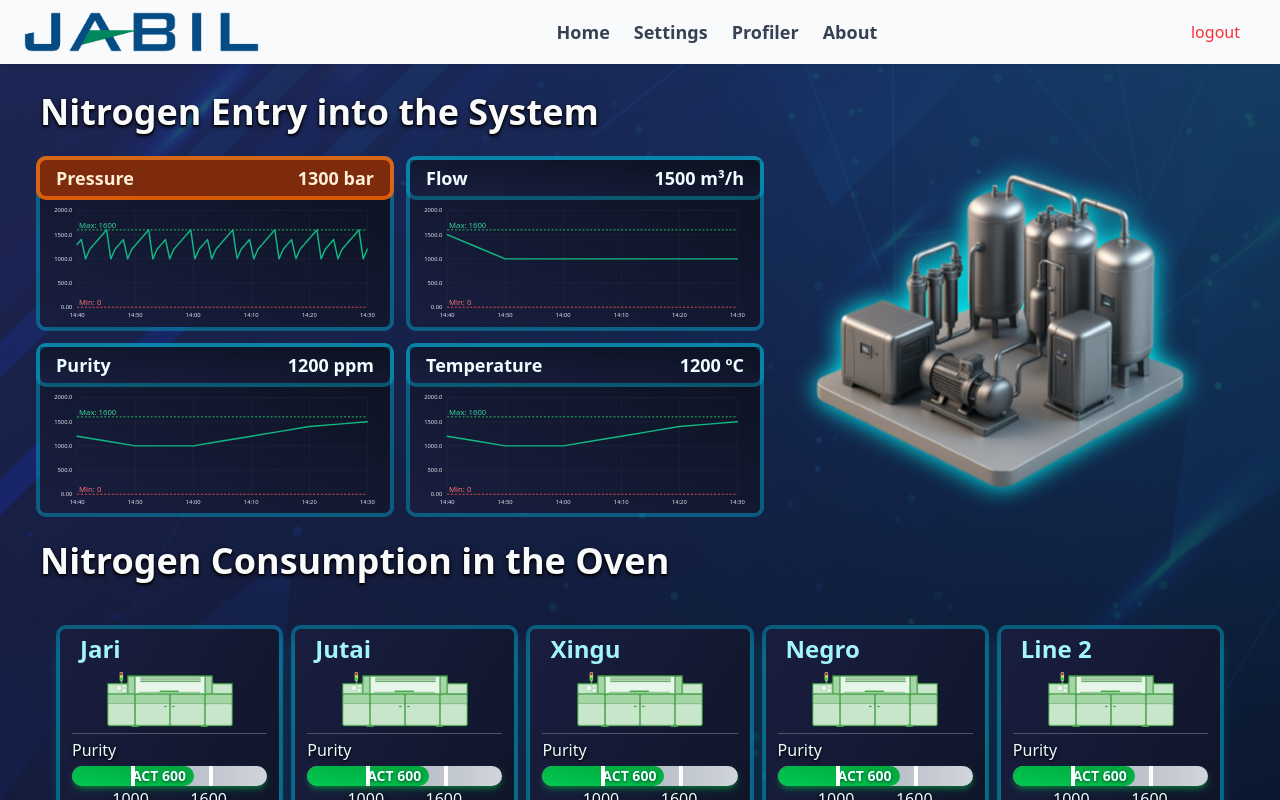
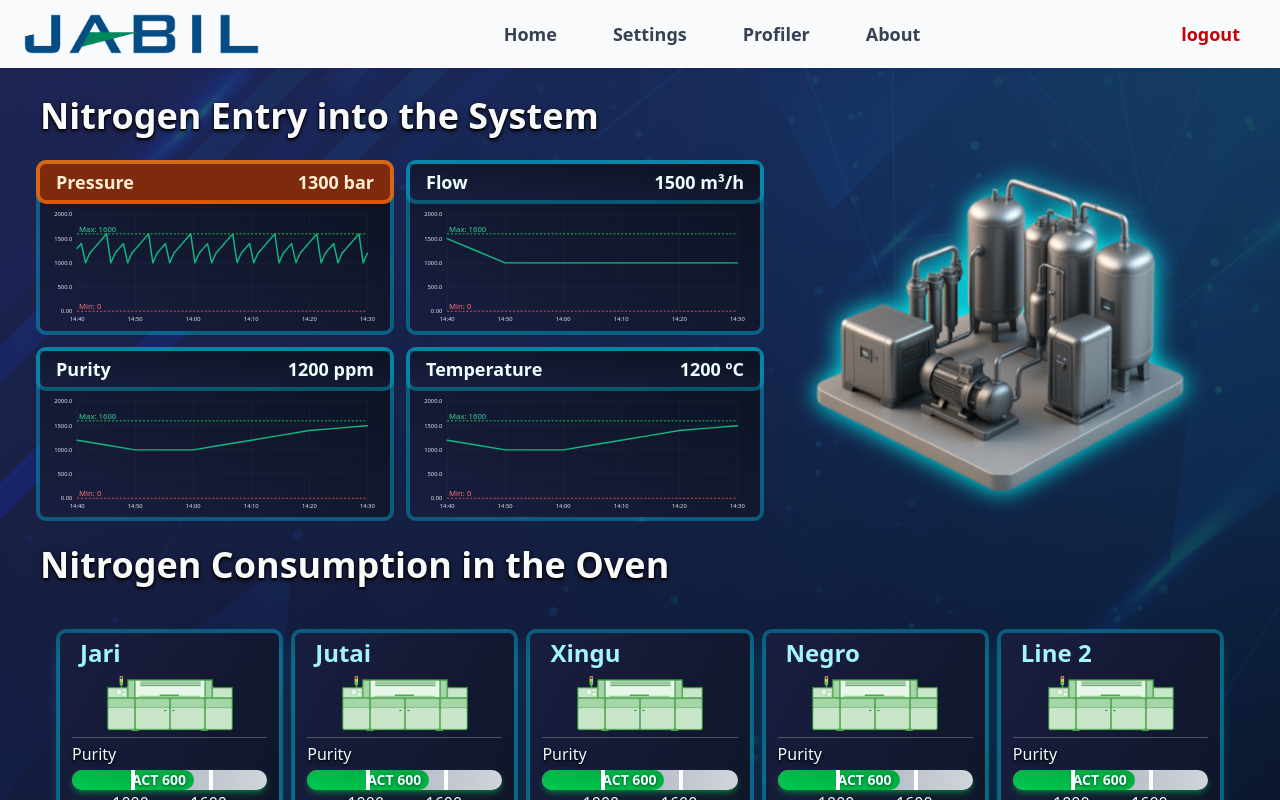
Before and after one commit to MendoncaGabriel/hefesto-front, an Angular app: page / in a window 1280 px wide. Built offline with nearby package versions, Linux system fonts and the light colour scheme.

Commit message:
ajuste na header

```diff
--- a/src/app/header/header.component.html
+++ b/src/app/header/header.component.html
@@ -4,15 +4,15 @@
     <img src="/logo.png" alt="logo" class="h-10">
 
     <!-- Links -->
-    <ul class="hidden text-lg md:flex gap-6 text-gray-700 font-semibold">
-      <li><a href="#" class="hover:text-blue-700 transition">Home</a></li>
-      <li><a href="#" class="hover:text-blue-700 transition">Settings</a></li>
-      <li><a href="#" class="hover:text-blue-700 transition">Profiler</a></li>
-      <li><a href="#" class="hover:text-blue-700 transition">About</a></li>
+    <ul class="hidden duration-200 ease-in-out text-lg md:flex gap-6 text-gray-700 font-semibold">
+      <li><a href="#" class="hover:text-blue-800 hover:bg-blue-100 px-4 py-2 rounded-lg transition">Home</a></li>
+      <li><a href="#" class="hover:text-blue-800 hover:bg-blue-100 px-4 py-2 rounded-lg transition">Settings</a></li>
+      <li><a href="#" class="hover:text-blue-800 hover:bg-blue-100 px-4 py-2 rounded-lg transition">Profiler</a></li>
+      <li><a href="#" class="hover:text-blue-800 hover:bg-blue-100 px-4 py-2 rounded-lg transition">About</a></li>
     </ul>
 
     <!-- Botão de ação -->
-    <button class="hidden md:inline-block text-red-500  px-4 py-2 rounded-lg hover:bg-red-100 cursor-pointer transition">
+    <button class="hidden text-lg duration-200 ease-in-out md:inline-block text-red-700 hover:text-red-500 font-semibold px-4 py-2 rounded-lg hover:bg-red-100 cursor-pointer transition">
       logout
     </button>
 
```
